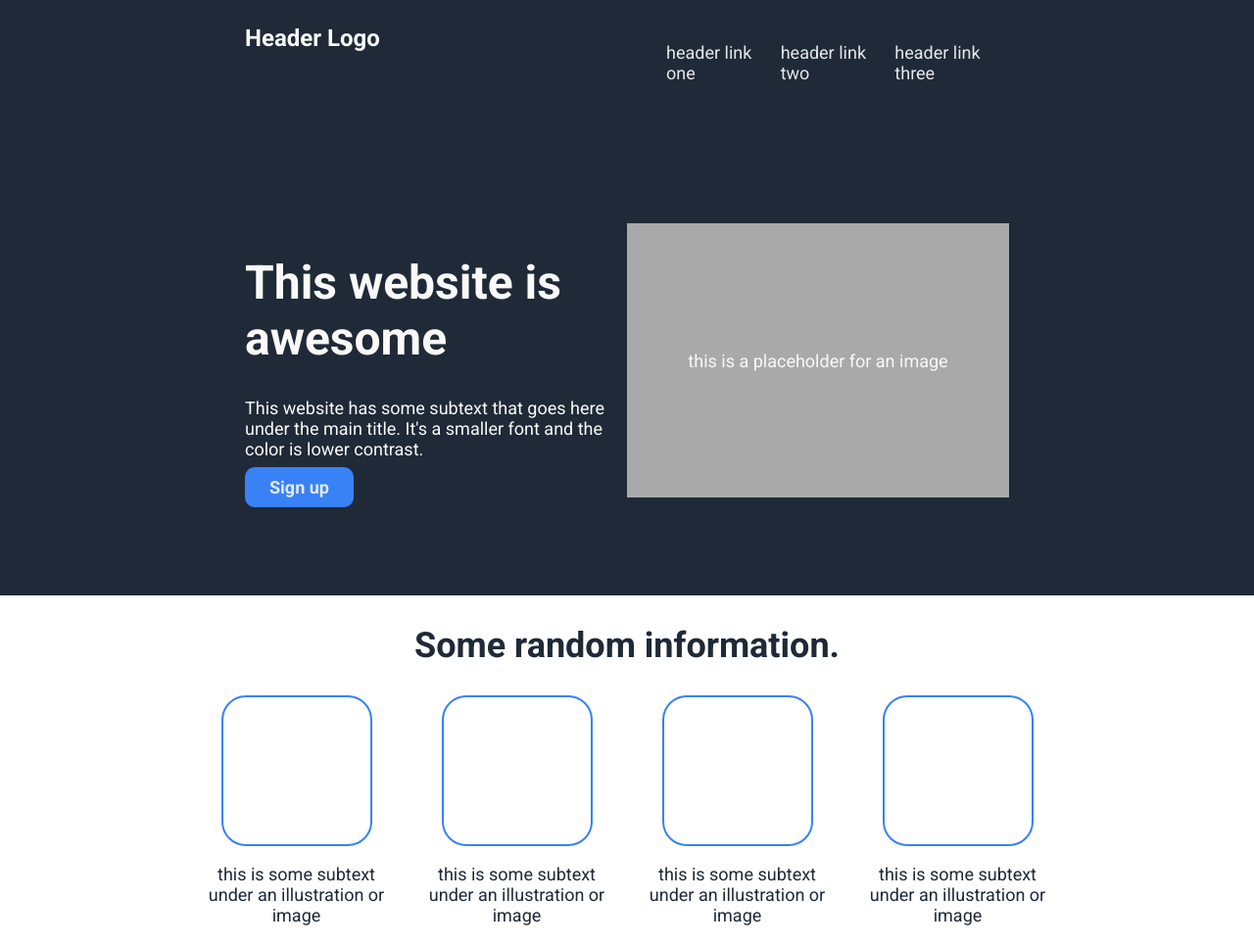
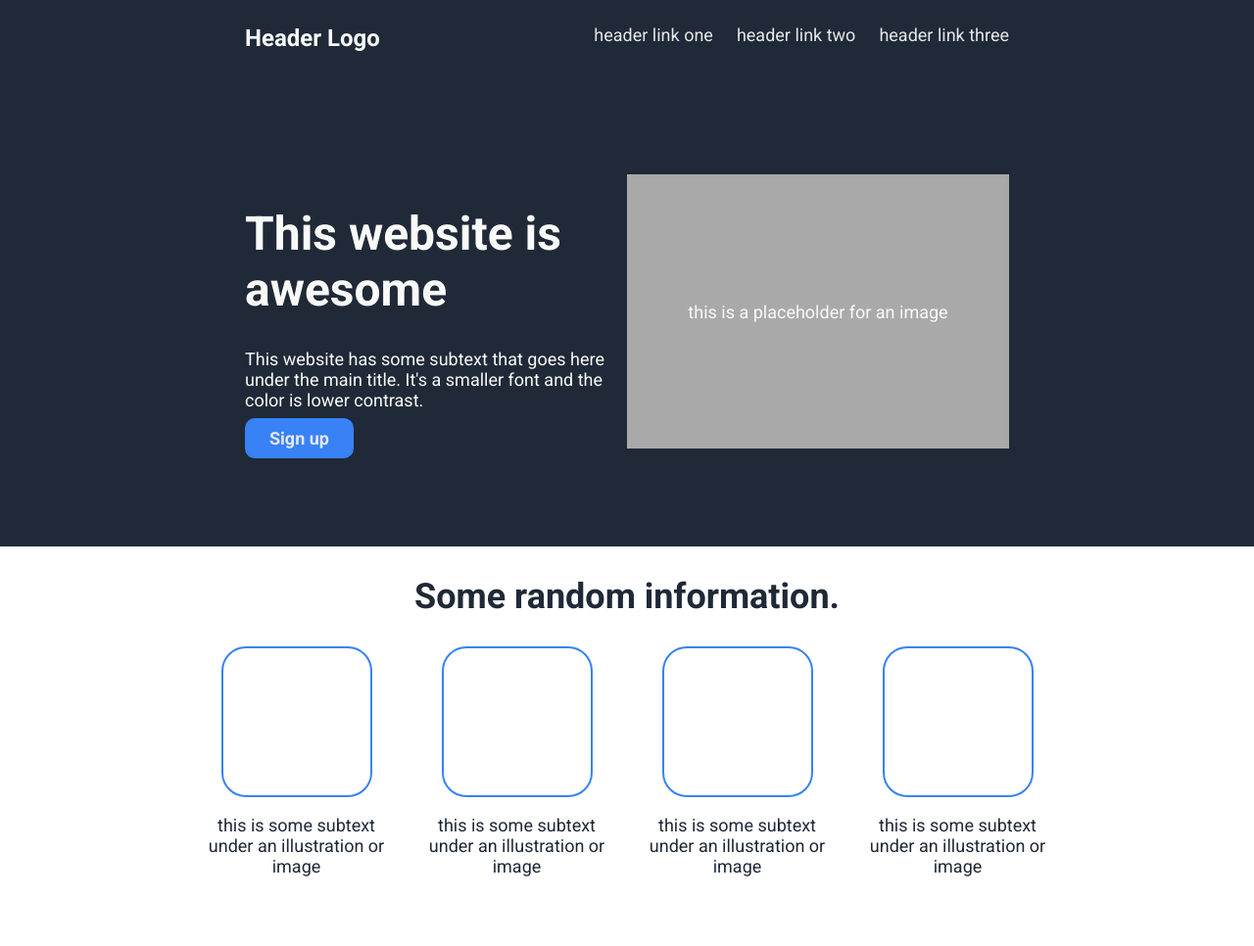
Before and after one commit to xathin/odin-landing-page, a plain HTML site: page index.html in a window 1280 px wide. Shown: the top 966 px of the page at 98% size. Drawn offline with Linux system fonts and the light colour scheme.

Commit message:
Fix header spacing for nav

```diff
--- a/style.css
+++ b/style.css
@@ -20,11 +20,7 @@ a {
 .header .logo {
     font-size: 24px;
     font-weight: bold;
-    flex: 1;
-}
-
-.header .nav {
-    flex: 1;
+    flex: 1 1 auto;
 }
 
 .header a {
@@ -34,10 +30,8 @@ a {
 .header ul {
     display: flex;
     list-style: none;
-}
-
-.nav ul li {
-    flex: 1;
+    margin: 0;
+    gap: 24px;
 }
 
 .hero {
```
